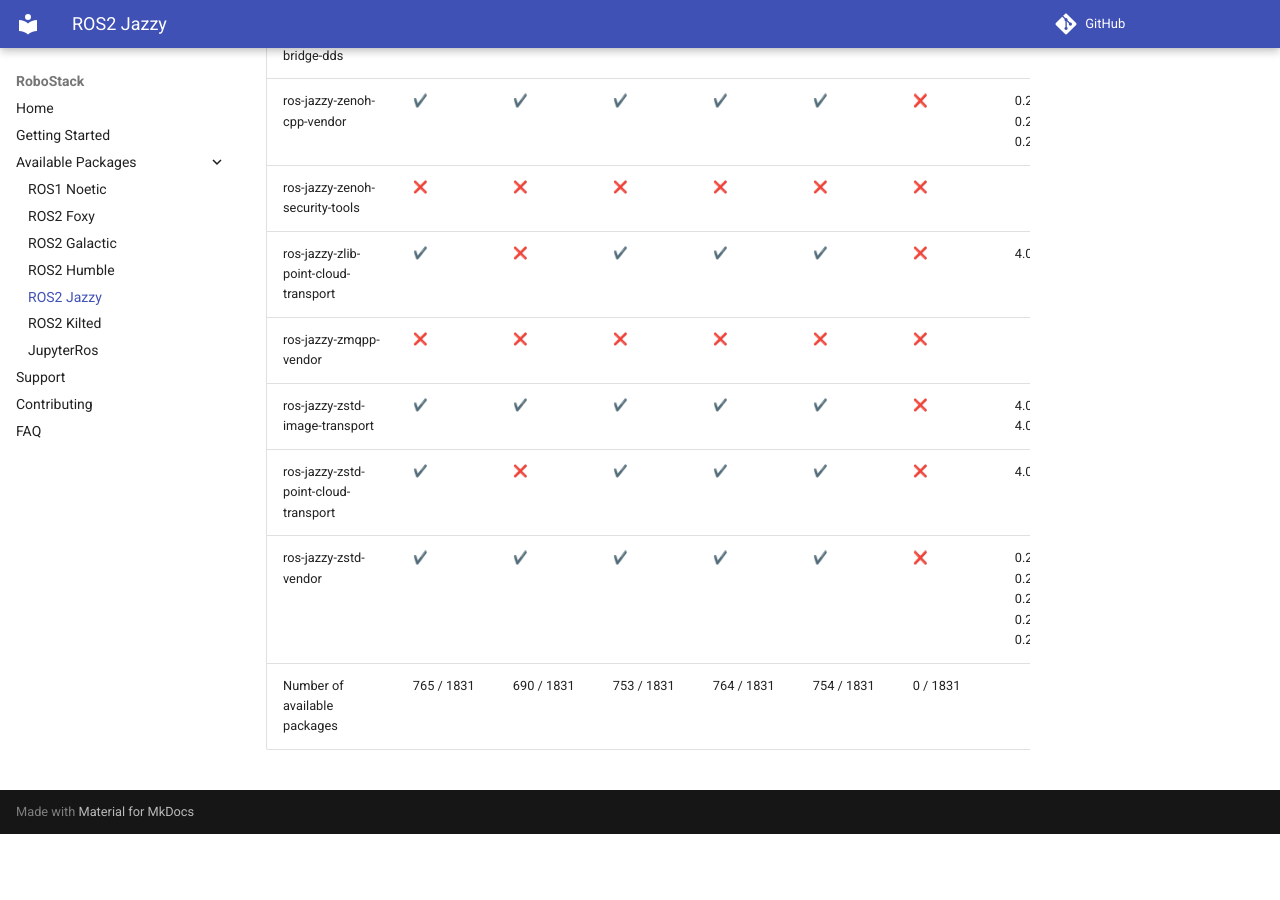
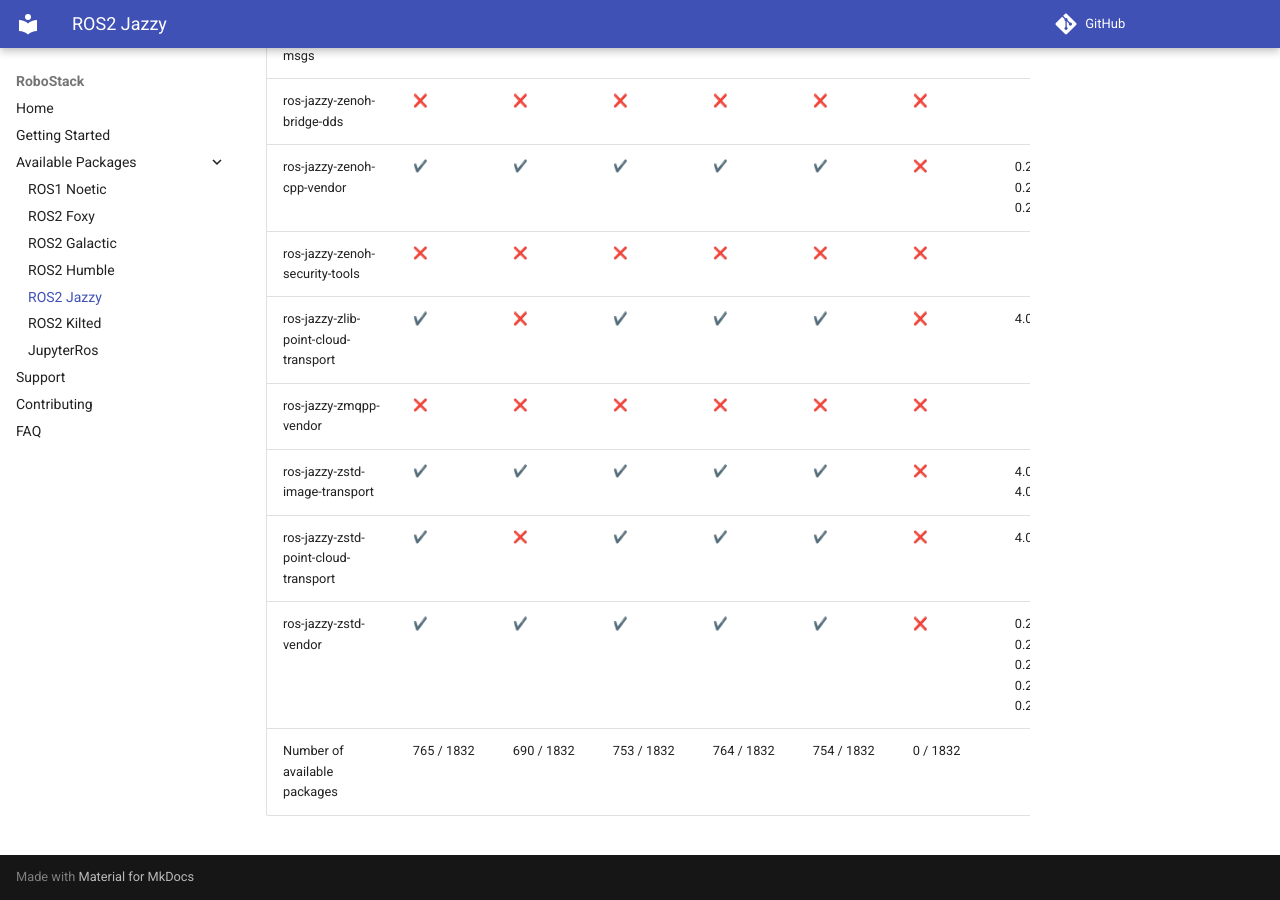
Before and after one commit to RoboStack/robostack.github.io, an MkDocs documentation site: the page built from docs/jazzy.md, in a window 1280 px wide and 900 px high, scrolled down 145613 px. Built offline with MkDocs 1.6.1 and Material for MkDocs 9.7.7, drawn with Linux system fonts in a browser that asks for light colours; emoji names are drawn with the system emoji font; comment, search, counter and statistics services are not loaded; before the commit the page ends 146447 px from its top, so only the background shows below that; some of the changed text lies outside the part shown.

Commit message:
Update tables

```diff
--- a/docs/jazzy.md
+++ b/docs/jazzy.md
@@ -1831,4 +1832,4 @@
 | ros-jazzy-zstd-image-transport | :heavy_check_mark: { data-sort='1' } | :heavy_check_mark: { data-sort='1' } | :heavy_check_mark: { data-sort='1' } | :heavy_check_mark: { data-sort='1' } | :heavy_check_mark: { data-sort='1' } | :x: { data-sort='0' } | 4.0.3, 4.0.4, 4.0.5, 4.0.6  |
 | ros-jazzy-zstd-point-cloud-transport | :heavy_check_mark: { data-sort='1' } | :x: { data-sort='0' } | :heavy_check_mark: { data-sort='1' } | :heavy_check_mark: { data-sort='1' } | :heavy_check_mark: { data-sort='1' } | :x: { data-sort='0' } | 4.0.1, 4.0.2  |
 | ros-jazzy-zstd-vendor | :heavy_check_mark: { data-sort='1' } | :heavy_check_mark: { data-sort='1' } | :heavy_check_mark: { data-sort='1' } | :heavy_check_mark: { data-sort='1' } | :heavy_check_mark: { data-sort='1' } | :x: { data-sort='0' } | 0.26.3, 0.26.6, 0.26.7, 0.26.8, 0.26.9  |
-| Number of available packages |  765 / 1831 | 690 / 1831 | 753 / 1831 | 764 / 1831 | 754 / 1831 | 0 / 1831 |
+| Number of available packages |  765 / 1832 | 690 / 1832 | 753 / 1832 | 764 / 1832 | 754 / 1832 | 0 / 1832 |
```
Also changed, not shown: other parts of docs/jazzy.md (+1 -0 lines).
